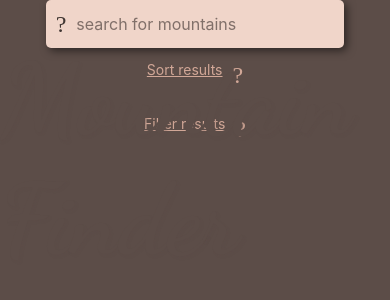
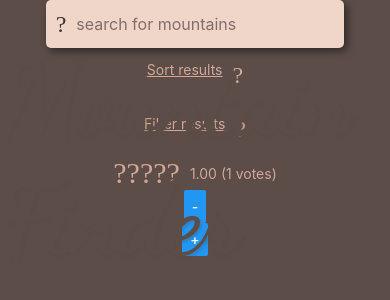
Before and after one commit to Knutakir/IT2810-Project-4, a React Native app in the folder client/: screen / in a window 390 px wide. Shown: the top 300 px of the page. Built offline with nearby package versions, Linux system fonts and the light colour scheme; what react-native-expo-viewport-units would draw is missing.

Commit message:
Add rating component (#7)

```diff
--- a/client/App.js
+++ b/client/App.js
@@ -5,6 +5,7 @@ import {
     View,
     Image,
     Dimensions,
+    Button,
 } from 'react-native';
 import { vh, vw } from 'react-native-expo-viewport-units';
 import * as Font from 'expo-font';
@@ -15,6 +16,7 @@ import Search from './components/Search';
 import Sort from './components/Sort';
 import Filter from './components/Filter';
 import ModifyResultContainer from './components/ModifyResultContainer';
+import Rating from './components/Rating';
 
 const store = createStore(reducer);
 const windowSize = Dimensions.get('window');
@@ -22,6 +24,7 @@ const background = '#5c4d48';
 
 export default function App() {
     const [firstLoad, setFirstLoad] = useState(true);
+    const [rating, setRating] = useState(1);
 
     useEffect(() => {
         const loadFont = async () => {
@@ -52,6 +55,9 @@ export default function App() {
                         <ModifyResultContainer type="Filter">
                             <Filter />
                         </ModifyResultContainer>
+                        <Rating rating={rating} votes={rating} onSetRating={value => alert(value)} />
+                        <Button title="-" onPress={() => setRating(rating - 1)} />
+                        <Button title="+" onPress={() => setRating(rating + 1)} />
                     </View>
                 </View>
             </Provider>
--- a/client/api/mountain.js
+++ b/client/api/mountain.js
@@ -1,4 +1,4 @@
-const baseAddress = 'http://it2810-43.idi.ntnu.no:3002/';
+const baseAddress = 'http://it2810-43.idi.ntnu.no:3002';
 
 const getCountries = () => new Promise((resolve, reject) => {
     fetch(`${baseAddress}/api/mountain/countries`)
--- /dev/null
+++ b/client/components/Rating.js
@@ -0,0 +1,61 @@
+import React from 'react';
+import { View, StyleSheet, Text } from 'react-native';
+import { Ionicons } from '@expo/vector-icons';
+import PropTypes from 'prop-types';
+import commonStyles from './commonStyles';
+
+function Rating({rating, votes, onSetRating}) {
+    const voteOnMountain = score => {
+        if (onSetRating) {
+            onSetRating(score);
+        }
+    };
+
+    const starArray = [];
+    const roundedRating = Math.round(parseFloat(rating));
+
+    for (let i = 0; i < 5; i++) {
+        starArray.push(<Ionicons
+            name={(i < roundedRating) ? 'md-star' : 'md-star-outline'}
+            size={30}
+            color="#d1a797"
+            key={i}
+            onPress={() => voteOnMountain(i + 1)}
+        />);
+    }
+
+    return (
+        <View style={styles.view}>
+            {starArray}
+            <Text
+                style={[styles.voteText, commonStyles.text]}
+            >
+                {parseFloat(rating).toFixed(2)} ({votes} votes)
+            </Text>
+        </View>
+    );
+}
+
+const styles = StyleSheet.create({
+    view: {
+        flexDirection: 'row',
+        alignItems: 'center',
+    },
+    voteText: {
+        marginLeft: 10,
+    },
+});
+
+Rating.propTypes = {
+    rating: PropTypes.number,
+    votes: PropTypes.number,
+    onSetRating: PropTypes.func,
+};
+
+Rating.defaultProps = {
+    rating: 0,
+    votes: 0,
+    onSetRating: null,
+};
+
+export default Rating;
```
